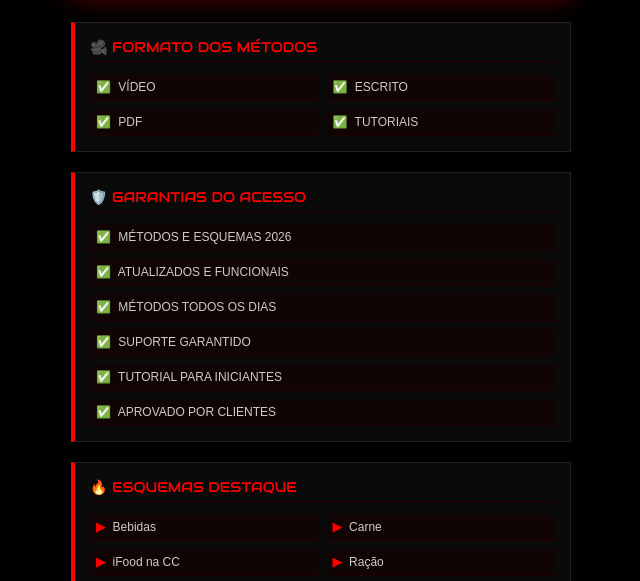
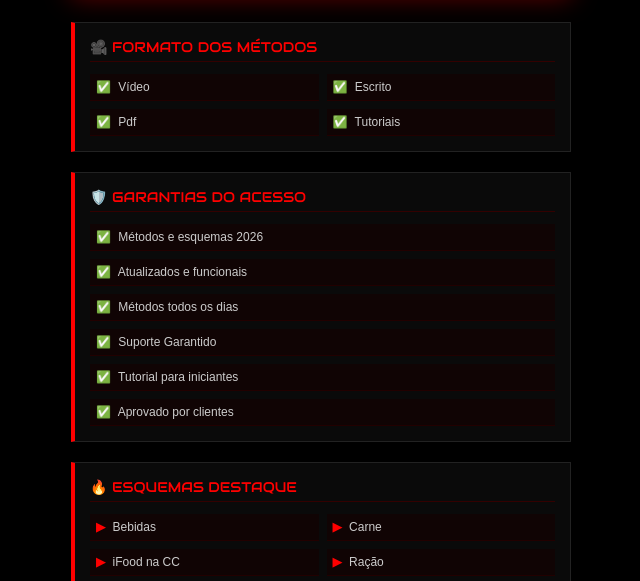
Before and after one commit to luisarayna523-dev/bot, a plain HTML site: page index.html in a window 1280 px wide. Shown: the part 202-783 px from the top of the page, without its empty margins (319-959 px from the left). Drawn offline with Linux system fonts and the light colour scheme; a web font is replaced by a local one.

Commit message:
Update index.html

```diff
--- a/index.html
+++ b/index.html
@@ -101,22 +101,22 @@
     <div class="section">
         <div class="title">🎥 FORMATO DOS MÉTODOS</div>
         <div class="grid">
-            <div class="item"><b>✅</b> VÍDEO</div>
-            <div class="item"><b>✅</b> ESCRITO</div>
-            <div class="item"><b>✅</b> PDF</div>
-            <div class="item"><b>✅</b> TUTORIAIS</div>
+            <div class="item"><b>✅</b> Vídeo</div>
+            <div class="item"><b>✅</b> Escrito</div>
+            <div class="item"><b>✅</b> Pdf</div>
+            <div class="item"><b>✅</b> Tutoriais</div>
         </div>
     </div>
 
     <div class="section">
         <div class="title">🛡️ GARANTIAS DO ACESSO</div>
         <div class="grid" style="grid-template-columns: 1fr;">
-            <div class="item"><b>✅</b> MÉTODOS E ESQUEMAS 2026</div>
-            <div class="item"><b>✅</b> ATUALIZADOS E FUNCIONAIS</div>
-            <div class="item"><b>✅</b> MÉTODOS TODOS OS DIAS</div>
-            <div class="item"><b>✅</b> SUPORTE GARANTIDO</div>
-            <div class="item"><b>✅</b> TUTORIAL PARA INICIANTES</div>
-            <div class="item"><b>✅</b> APROVADO POR CLIENTES</div>
+            <div class="item"><b>✅</b> Métodos e esquemas 2026</div>
+            <div class="item"><b>✅</b> Atualizados e funcionais</div>
+            <div class="item"><b>✅</b> Métodos todos os dias</div>
+            <div class="item"><b>✅</b> Suporte Garantido</div>
+            <div class="item"><b>✅</b> Tutorial para iniciantes</div>
+            <div class="item"><b>✅</b> Aprovado por clientes</div>
         </div>
     </div>
 
@@ -209,7 +209,7 @@
         <div class="pix-alert">Acesso imediato após pagamento (pix)🚀</div>
 
         <div style="font-size: 10px; color: #444; margin-top: 15px;">
-            CONTATO: @ThommasCooper | @vivoDluxo
+            CONTATO: @vivoDluxo | @ThommasCooper
         </div>
     </div>
 </div>
```
